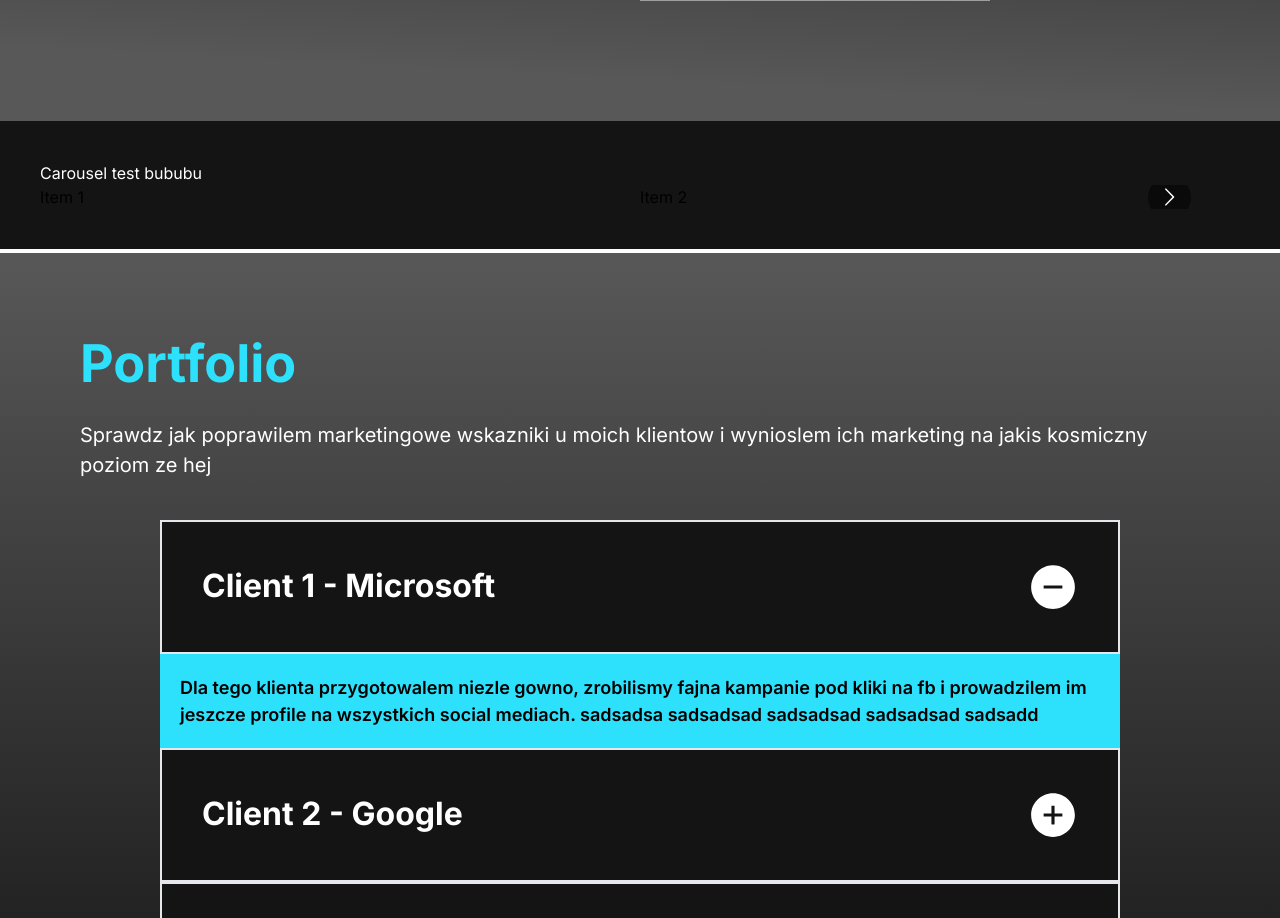
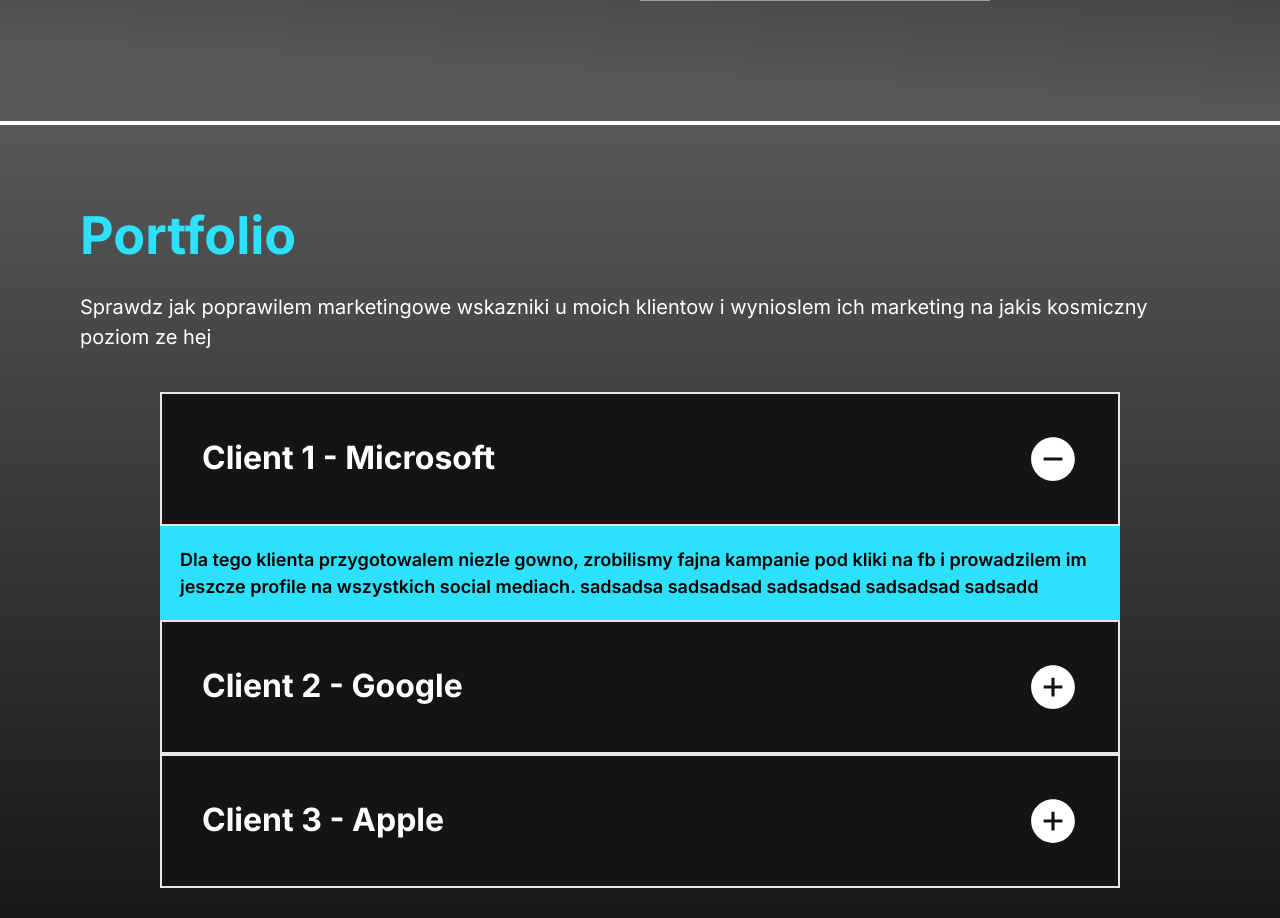
Before and after one commit to MateuszKuruc/marketing-portfolio, a Next.js app in the folder marketing-portfolio/: page / in a window 1280 px wide. Shown: the part 949-1867 px from the top of the page. Built offline with nearby package versions, Linux system fonts and the light colour scheme; grey boxes are pictures that could not be loaded.

Commit message:
remove react multi carousel library which was causing errors on runtime

```diff
--- a/marketing-portfolio/package.json
+++ b/marketing-portfolio/package.json
@@ -10,13 +10,12 @@
   },
   "dependencies": {
     "formik": "^2.4.5",
-    "next": "13.5.6",
+    "next": "^13.5.6",
     "nodemailer": "^6.9.7",
     "react": "^18",
     "react-collapse": "^5.1.1",
     "react-dom": "^18",
     "react-icons": "^4.11.0",
-    "react-multi-carousel": "^2.8.4",
     "yup": "^1.3.2"
   },
   "devDependencies": {
--- a/marketing-portfolio/src/app/page.tsx
+++ b/marketing-portfolio/src/app/page.tsx
@@ -2,14 +2,13 @@
 import Contact from "@/components/Contact";
 import Hero from "@/components/Hero";
 import Portfolio from "@/components/Portfolio";
-import CarouselItem from "@/components/CarouselItem";
 
 export default function Home() {
   return (
     <>
       <Hero />
       <About />
-      <CarouselItem />
+
       <Portfolio />
       <Contact />
     </>
--- a/marketing-portfolio/src/components/CarouselItem.tsx
+++ /dev/null
@@ -1,39 +0,0 @@
-import React from "react";
-import Carousel from "react-multi-carousel";
-import "react-multi-carousel/lib/styles.css";
-
-function CarouselItem() {
-  const responsive = {
-    superLargeDesktop: {
-      // the naming can be any, depends on you.
-      breakpoint: { max: 4000, min: 3000 },
-      items: 5,
-    },
-    desktop: {
-      breakpoint: { max: 3000, min: 1024 },
-      items: 3,
-    },
-    tablet: {
-      breakpoint: { max: 1024, min: 464 },
-      items: 2,
-    },
-    mobile: {
-      breakpoint: { max: 464, min: 0 },
-      items: 1,
-    },
-  };
-
-  return (
-    <div className="bg-gray-90 p-10">
-      <h1 className="text-white">Carousel test bububu</h1>
-      <Carousel responsive={responsive}>
-        <div>Item 1</div>
-        <div>Item 2</div>
-        <div>Item 3</div>
-        <div>Item 4</div>
-      </Carousel>
-    </div>
-  );
-}
-
-export default CarouselItem;
```
Also changed, not shown: 1 other file (tests, documents, lock files or other folders).
